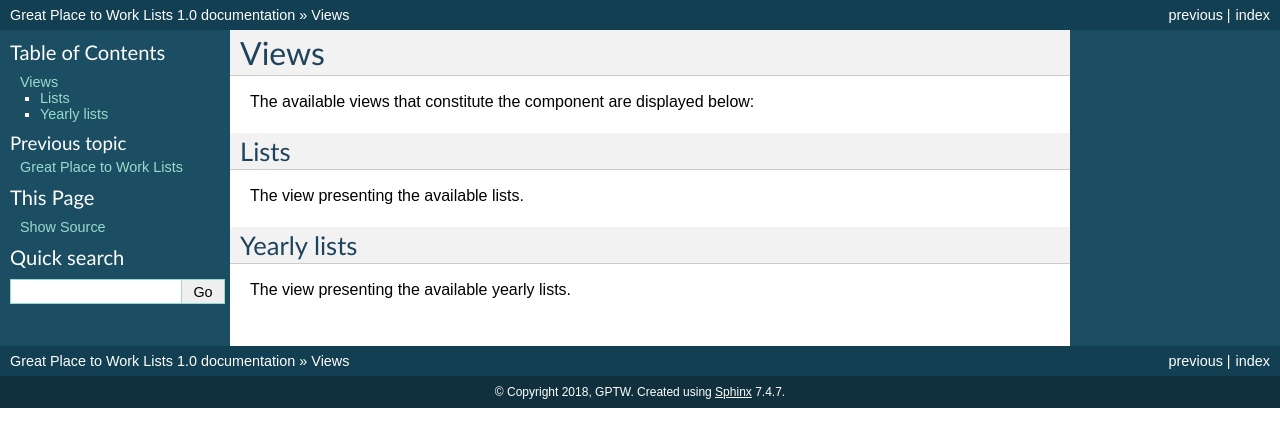
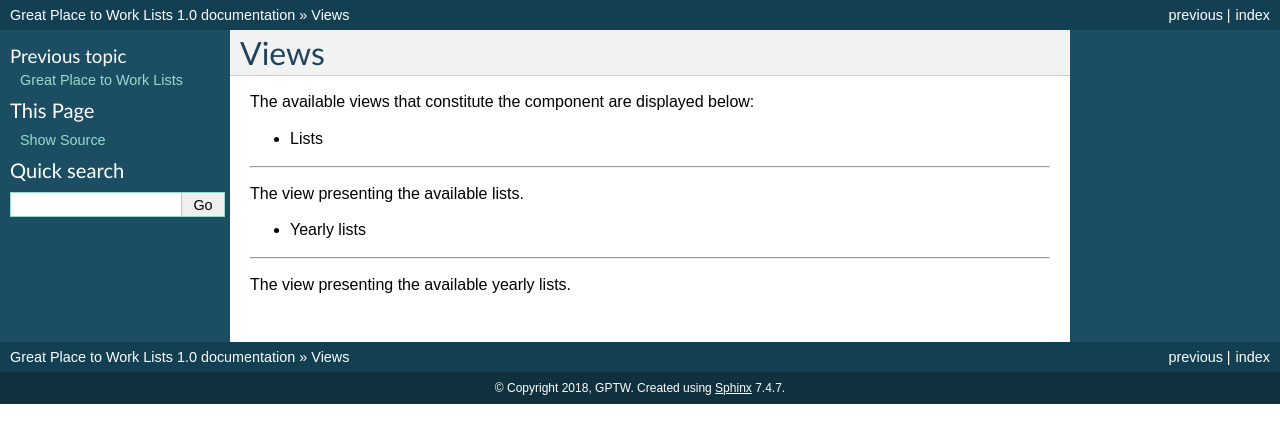
Before and after one commit to treste91/Great-Place-to-Work-Lists, a Sphinx documentation site: the page built from docs/views.rst, in a window 1280 px wide. Shown: the top 447 px of the page. Built offline with Sphinx 7.4.7, drawn with Linux system fonts in a browser that asks for light colours.

Commit message:
Update views.rst

```diff
--- a/docs/views.rst
+++ b/docs/views.rst
@@ -3,12 +3,12 @@ Views
 
 The available views that constitute the component are displayed below:
 
-Lists
+* Lists
 --------
 
 The view presenting the available lists.
 
-Yearly lists
+* Yearly lists
 --------
 
 The view presenting the available yearly lists.
```
